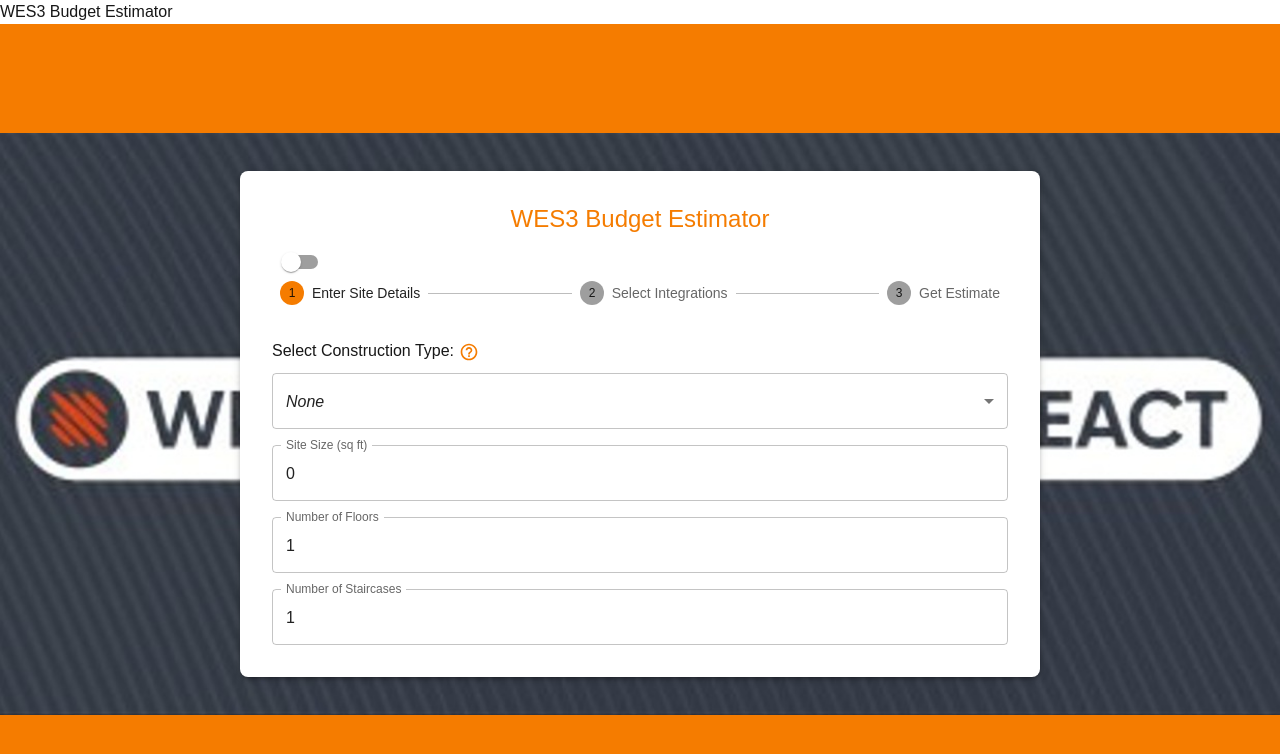
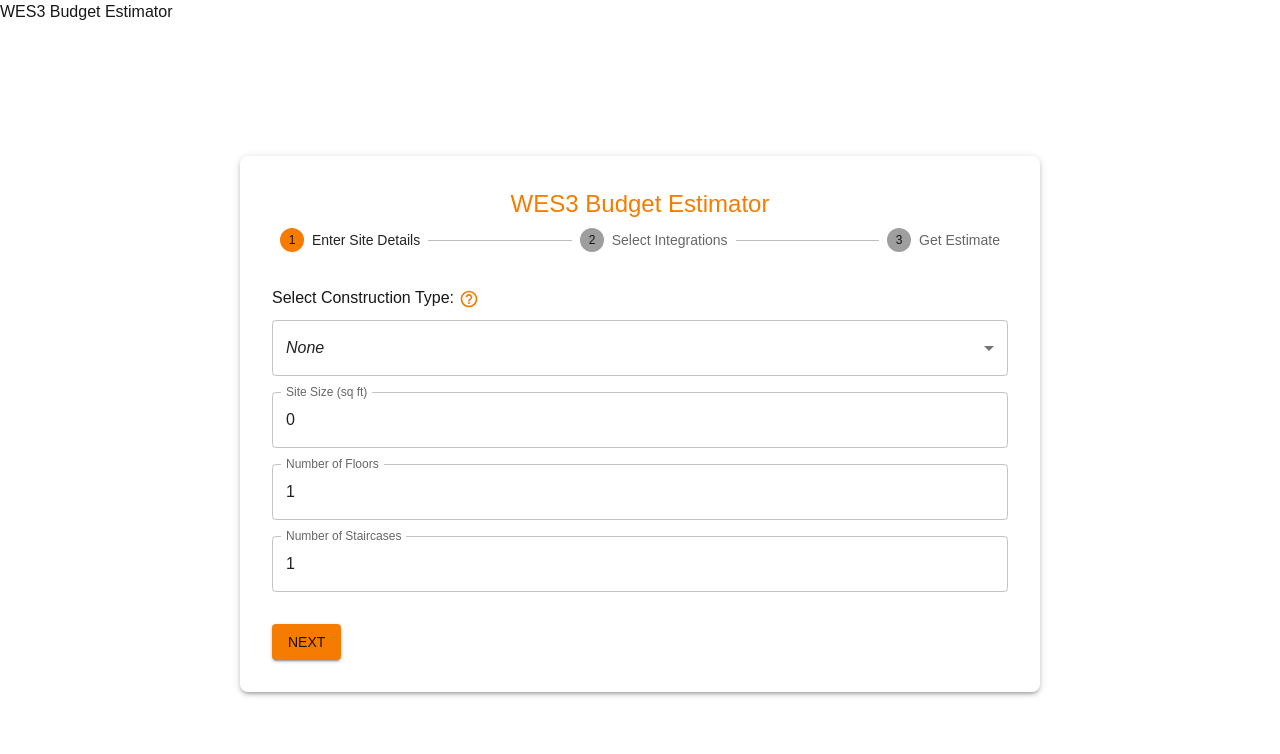
Before and after one commit to drewsuey/wes3tool, a Next.js app: page / in a window 1280 px wide. Shown: the top 754 px of the page. Built offline with nearby package versions, Linux system fonts and the light colour scheme.

Commit message:
Implemented WES3 enhancements

```diff
--- a/src/components/WES3BudgetTool.js
+++ b/src/components/WES3BudgetTool.js
@@ -18,13 +18,12 @@ import {
   StepLabel,
   createTheme,
   ThemeProvider,
-  Switch,
 } from "@mui/material";
 import HelpOutlineIcon from "@mui/icons-material/HelpOutline";
 import jsPDF from "jspdf";
 
-// WES3 Theme
-const lightTheme = createTheme({
+// WES3 Theme with no toggle for dark mode
+const theme = createTheme({
   palette: {
     mode: "light",
     primary: {
@@ -39,15 +38,6 @@ const lightTheme = createTheme({
   },
 });
 
-const darkTheme = createTheme({
-  palette: {
-    mode: "dark",
-    primary: {
-      main: "#F57C00",
-    },
-  },
-});
-
 export default function WES3BudgetTool() {
   const [siteSize, setSiteSize] = useState(0);
   const [constructionType, setConstructionType] = useState("");
@@ -58,7 +48,6 @@ export default function WES3BudgetTool() {
   const [reactIntegration, setReactIntegration] = useState(false);
   const [deviceEstimate, setDeviceEstimate] = useState(null);
   const [errors, setErrors] = useState({});
-  const [darkMode, setDarkMode] = useState(false);
   const [activeStep, setActiveStep] = useState(0);
 
   const steps = ["Enter Site Details", "Select Integrations", "Get Estimate"];
@@ -86,18 +75,15 @@ export default function WES3BudgetTool() {
   };
 
   return (
-    <ThemeProvider theme={darkMode ? darkTheme : lightTheme}>
+    <ThemeProvider theme={theme}>
       <Box
         sx={{
-          backgroundImage: `url('/logo.jpg')`,
-          backgroundSize: "contain",
-          backgroundRepeat: "no-repeat",
-          backgroundPosition: "center",
-          backgroundColor: "#F57C00", // Use orange as fallback
+          backgroundColor: "#FFFFFF", // Keep background white
           minHeight: "100vh",
           display: "flex",
           justifyContent: "center",
           alignItems: "center",
+          padding: 4,
         }}
       >
         <Box
@@ -113,7 +99,6 @@ export default function WES3BudgetTool() {
           <Typography variant="h5" color="primary" textAlign="center" gutterBottom>
             WES3 Budget Estimator
           </Typography>
-          <Switch checked={darkMode} onChange={() => setDarkMode(!darkMode)} color="primary" />
 
           <Stepper activeStep={activeStep} sx={{ marginBottom: 4 }}>
             {steps.map((label) => (
@@ -190,26 +175,54 @@ export default function WES3BudgetTool() {
             </Grid>
           )}
 
+          {activeStep > 0 && activeStep < steps.length && (
+            <Box>
+              {/* Step 2 (Integrations) */}
+              <Typography variant="h6" gutterBottom>
+                Select Additional Integrations:
+              </Typography>
+              <FormControlLabel
+                control={
+                  <Checkbox
+                    checked={interfaceIntegration}
+                    onChange={() => setInterfaceIntegration(!interfaceIntegration)}
+                  />
+                }
+                label="Interface Integration - Connect with third-party systems"
+              />
+              <FormControlLabel
+                control={
+                  <Checkbox
+                    checked={reactIntegration}
+                    onChange={() => setReactIntegration(!reactIntegration)}
+                  />
+                }
+                label="REACT Integration - Real-time alerts and advanced monitoring"
+              />
+            </Box>
+          )}
+
+          <Box sx={{ marginTop: 4 }}>
             {activeStep > 0 && (
-            <Box sx={{ marginTop: 4 }}>
-              <Button variant="contained" color="primary" fullWidth onClick={() => setActiveStep(activeStep - 1)}>
+              <Button variant="contained" color="primary" onClick={() => setActiveStep(activeStep - 1)}>
                 Back
               </Button>
+            )}
             <Button
               variant="contained"
               color="primary"
-                fullWidth
-                sx={{ marginTop: 2 }}
               onClick={() => {
-                  if (validateInputs()) {
-                    activeStep === steps.length - 1 ? calculateEstimate() : setActiveStep(activeStep + 1);
+                if (activeStep === steps.length - 1) {
+                  calculateEstimate();
+                } else if (validateInputs()) {
+                  setActiveStep(activeStep + 1);
                 }
               }}
+              sx={{ marginLeft: activeStep > 0 ? 2 : 0 }}
             >
               {activeStep === steps.length - 1 ? "Get Estimate" : "Next"}
             </Button>
           </Box>
-          )}
         </Box>
       </Box>
     </ThemeProvider>
```
Lines whose indentation alone changed are shown as unchanged.
